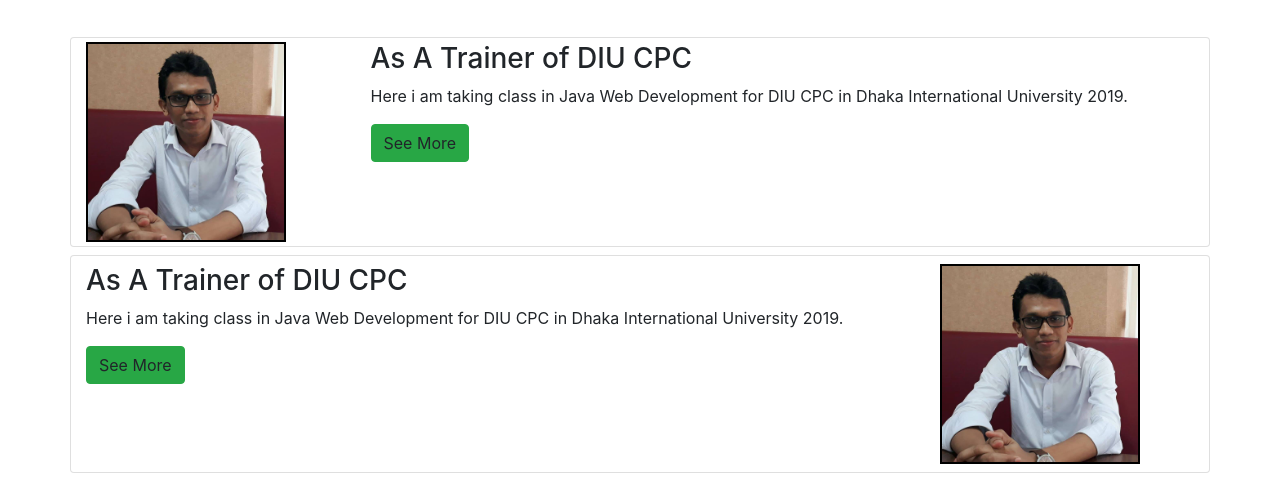
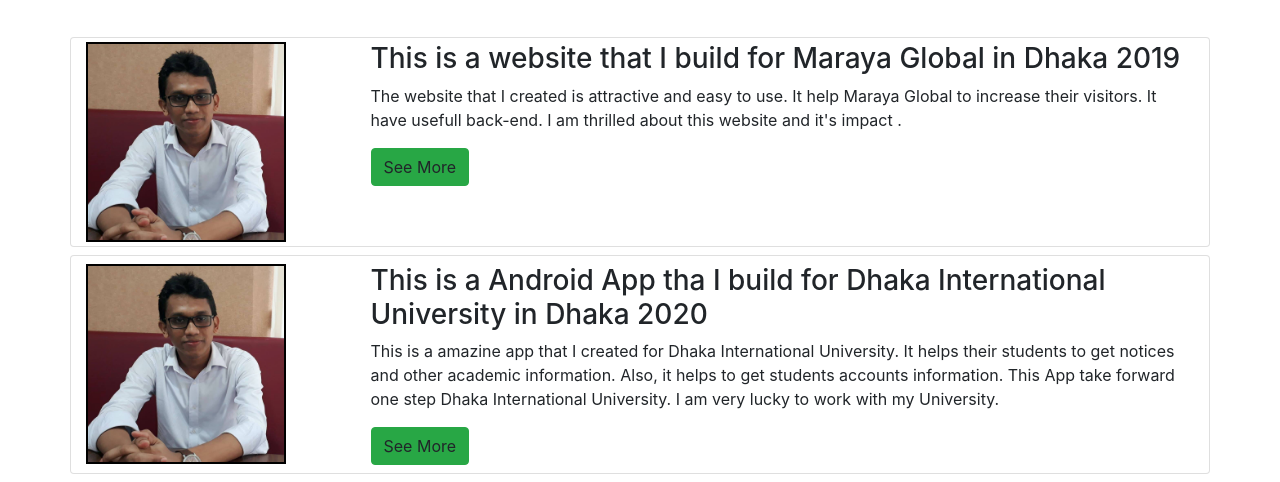
Before and after one commit to rktirtho/eportfolio, a website: page public_html/index.html in a window 1280 px wide. Shown: the part 556-1038 px from the top of the page. Drawn offline with Linux system fonts and the light colour scheme.

Commit message:
two project added

```diff
--- a/public_html/index.html
+++ b/public_html/index.html
@@ -89,13 +89,18 @@
                     <div class="col-xl-3">
                         <div class="" style="">
                             <img src="res/images/Rejaul.jpg"
-                                  class="work-image">
+                                 class="work-image">
                         </div>
                     </div>
                     <div class="col-xl-9">
                         <div class="">
-                            <h3>As A Trainer of DIU CPC</h3>
-                            <p>Here i am taking class in Java Web Development for DIU CPC in Dhaka International University 2019.</p>
+                            <h3>This is a website that I build for Maraya Global in Dhaka 2019</h3>
+                            <p>
+                                The website that I created is attractive and easy to use.
+                                It help Maraya Global to increase their visitors. It have
+                                usefull back-end. I am thrilled about this website and it's impact
+
+                                .</p>
                             <a class="btn btn-success">See More
                                 <i class="fa fa-forward"></i>
                             </a>
@@ -105,22 +110,24 @@
                 </div>
             </div>
 
-             <div class=" card container my-2 py-2" >
+            <div class=" card container my-2 py-2" >
                 <div class="row">
-
+                    <div class="col-xl-3">
+                        <div class="" style="">
+                            <img src="res/images/Rejaul.jpg"
+                                 class="work-image">
+                        </div>
+                    </div>
                     <div class="col-xl-9">
                         <div class="">
-                            <h3>As A Trainer of DIU CPC</h3>
-                            <p>Here i am taking class in Java Web Development for DIU CPC in Dhaka International University 2019.</p>
+                            <h3>This is a Android App tha I build for Dhaka International University in Dhaka 2020</h3>
+                            <p>This is a amazine app that I created for Dhaka International University.
+                                It helps their students to get notices and other academic information. Also, it helps to get students
+                                accounts information. This App take forward one step Dhaka International University. I am very lucky to work with my University.
+                            </p>
                             <a class="btn btn-success">See More
                                 <i class="fa fa-forward"></i>
                             </a>
-                        </div>
-                    </div>
-                    <div class="col-xl-3">
-                        <div class="" style="">
-                            <img src="res/images/Rejaul.jpg"
-                                  class="work-image">
                         </div>
                     </div>
 
```
